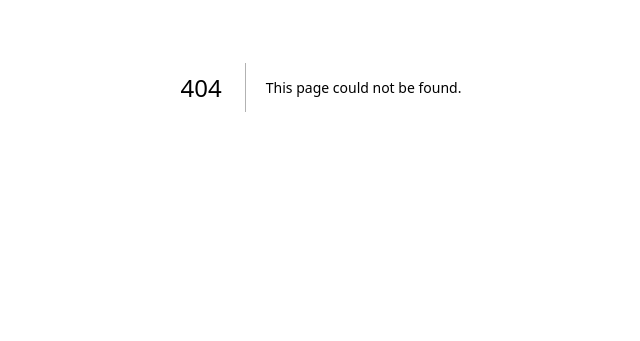
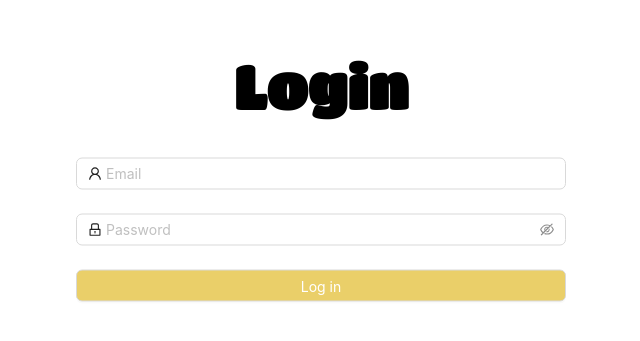
Before and after one commit to ZamaDhlamini/linkify, a Next.js app: page /Login in a window 1280 px wide. Before the commit this address had no page. Shown: the part 313-654 px from the top of the page, without its empty margins (319-959 px from the left). Built offline with nearby package versions, Linux system fonts and the light colour scheme.

Commit message:
still making tweaks to all my pages ive made

```diff
--- a/components/Home/Home.module.css
+++ b/components/Home/Home.module.css
@@ -11,6 +11,11 @@
     display: inline-block;
     width: fit-content;
     text-align: center;
+  }
+  .pcontainer{
+    width: 450px;
+    height: 50px;
+    padding-left: 20px;
   }
 
 .Heading1{
@@ -37,6 +42,12 @@
 .Paragraph1{
     font-family: 'Roboto Condensed', sans-serif;
 }
+
 .Paragraph2{
     font-family: 'Roboto Condensed', sans-serif;
 }
+
+.button{
+    padding-top: 100px;
+    padding-left: 20px;
+}
--- a/components/Home/index.tsx
+++ b/components/Home/index.tsx
@@ -16,15 +16,19 @@ const LandingPage = () => {
             <div className={styles.Heading3}>
             <h3>Linking the government with the people</h3>
             </div>
+            <div className={styles.pcontainer}>
             <div className={styles.Paragraph1}>
             <p>Welcome to Linkify! this website is to help you the citizen of South Africa with linking you to government and vice versa.</p>
             </div>
             <div className={styles.Paragraph2}>
             <p>This website is meant to serve as a guide for which you can apply for the relevant grant and receive your much needed SARS number which will be attributed just to you! More features when you explore the site</p>
             </div>
+            </div>
+            <div className={styles.button}>
             <Link href="/Login">
             <button>Apply for Grant</button>
             </Link>
+            </div>
         </Layout>
     )
     }
--- a/components/LogIn/LogIn.module.css
+++ b/components/LogIn/LogIn.module.css
@@ -0,0 +1,29 @@
+@import url('https://fonts.googleapis.com/css2?family=Titan+One&display=swap');
+
+.container{
+background-repeat: no-repeat;
+  background-size: contain;
+  background-position: center;
+  position: fixed;
+  top: 100%;
+  left: 50%;
+  transform: translate(-50%, -50%);
+  height: 659px;
+  width: 490px;
+}
+
+.heading{
+    font-family: 'Titan One', sans-serif;
+    font-size: 30px;
+  background-size: contain;
+  background-position: center;
+  position: fixed;
+  top: 50%;
+  left: 50%;
+  transform: translate(-50%, -50%);
+}
+
+.button{
+    color:white;
+    background-color: #EACF69;
+}
--- a/components/LogIn/index.tsx
+++ b/components/LogIn/index.tsx
@@ -1,5 +1,6 @@
 import { Form, Input, Button } from 'antd';
 import { UserOutlined, LockOutlined } from '@ant-design/icons';
+import styles from './LogIn.module.css';
 
 const LoginForm = () => {
   const onFinish = (values: any) => {
@@ -8,8 +9,10 @@ const LoginForm = () => {
 
   return (
     <div>
-      <h1>Login Form</h1>
-      <Form name="login-form" onFinish={onFinish}>
+        <div className={styles.heading}>
+      <h1>Login</h1>
+        </div>
+      <Form name="login-form" onFinish={onFinish} className={styles.container}>
         <Form.Item
           name="EmailAddress"
           rules={[
@@ -29,7 +32,7 @@ const LoginForm = () => {
           <Input.Password prefix={<LockOutlined />} placeholder="Password" />
         </Form.Item>
         <Form.Item>
-          <Button type="primary" htmlType="submit" block>
+          <Button className={styles.button} htmlType="submit" block>
             Log in
           </Button>
         </Form.Item>
--- a/pages/Home/index.tsx
+++ b/pages/Home/index.tsx
@@ -1,6 +1,4 @@
 import LandingPage from "../../components/Home";
-
-
 
 const HomePage = () => {
     return(
```
Also changed, not shown: pages/Login/index.tsx (renamed from pages/LogInPage/index.tsx), public/coatofarms.png (added).
